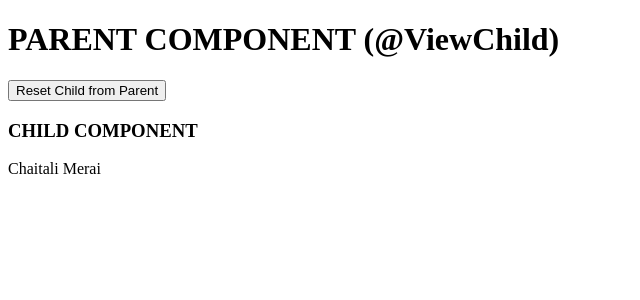
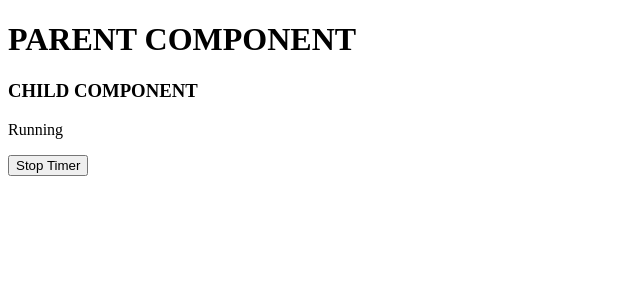
Before and after one commit to meraichaitali75/angular-interview-tasks, an Angular app: page / in a window 1280 px wide. Shown: the top 300 px of the page, without its empty margins (0-640 px from the left). Built offline with nearby package versions, Linux system fonts and the light colour scheme.

Commit message:
fix: extra comment removed

```diff
--- a/src/app/app.ts
+++ b/src/app/app.ts
@@ -4,16 +4,18 @@ import { FetchApiComponent } from './fetchapi.component';
 import { ParentComponent } from './parent-child/parent.component';
 import { NgOnChangesParentComponent } from './parent-child/ngonchanges-parent.component';
 import { ViewChildParentComponent } from './parent-child/viewchild-parent.component';
+import { TemplateReferenceParentComponent } from './parent-child/template-refernce-parent.component';
 
 @Component({
   selector: 'app-root',
   standalone: true,
-  imports: [CommonModule, ViewChildParentComponent],
+  imports: [CommonModule, TemplateReferenceParentComponent],
   template: `
     <!-- <fetchapi-component></fetchapi-component> -->
     <!-- <parent-child-component></parent-child-component> -->
     <!-- <app-ngonchanges-parent-component></app-ngonchanges-parent-component> -->
-    <app-ngonchanges-parent-component></app-ngonchanges-parent-component>
+    <!-- <app-ngonchanges-parent-component></app-ngonchanges-parent-component> -->
+    <app-template-reference-parent-component></app-template-reference-parent-component>
   `,
 })
 export class AppComponent { }
--- a/src/app/parent-child/ngonchanges-child.component.ts
+++ b/src/app/parent-child/ngonchanges-child.component.ts
@@ -1,12 +1,6 @@
 import { CommonModule } from '@angular/common';
 import { Component, EventEmitter, Input, OnChanges, Output, SimpleChanges } from '@angular/core';
 import { count } from 'rxjs';
-
-/*
-2). Create a parent component and a child component named UserCard.
-Pass a user object { name: 'John', role: 'Developer' } from the parent to the child
-using an @Input() property, and display it inside the child's template.
-*/
 
 @Component({
     selector: 'app-ngonchanges-child-component',
--- a/src/app/parent-child/viewchild-child.component.ts
+++ b/src/app/parent-child/viewchild-child.component.ts
@@ -2,11 +2,6 @@ import { CommonModule } from '@angular/common';
 import { Component, EventEmitter, Input, OnChanges, Output, SimpleChanges } from '@angular/core';
 import { count } from 'rxjs';
 
-/*
-2). Task 5: Parent Accessing Child Methods via @ViewChild
-The Goal: Sometimes a parent needs to directly trigger an action inside a
-child without passing data down or waiting for an event.
-*/
 
 @Component({
     selector: 'app-viewchild-child-component',
```
